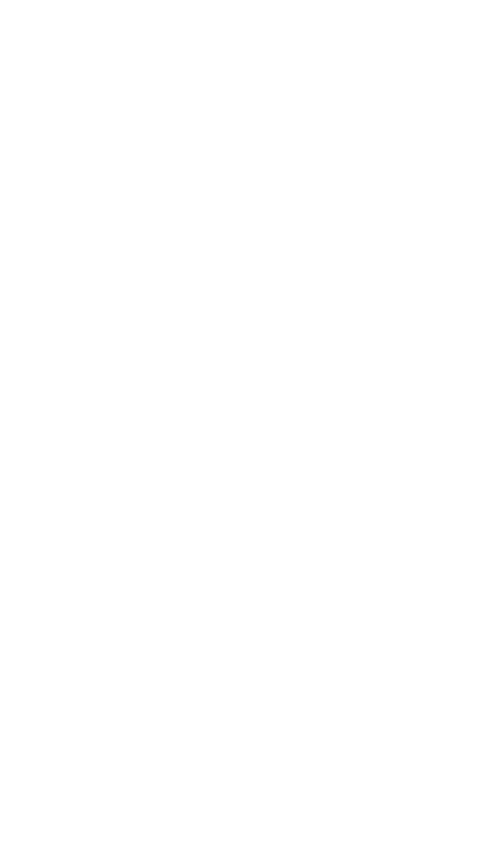
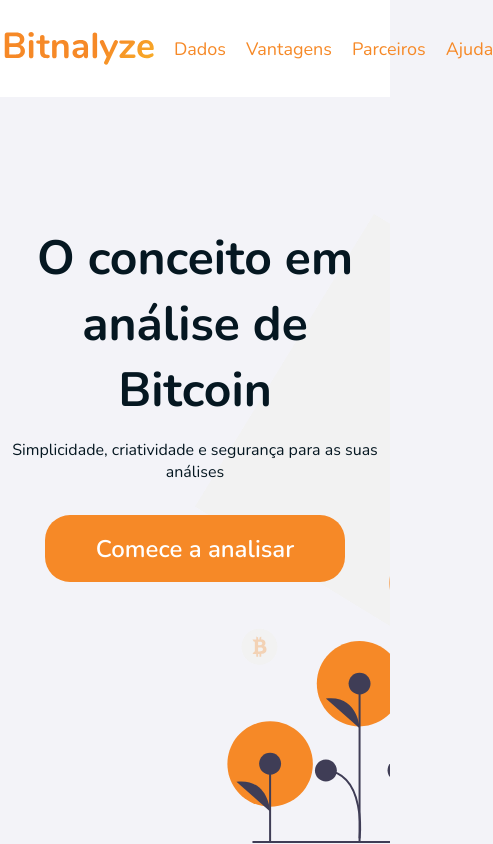
Before and after one commit to joaogabriel-sg/bitnalyze, a website built with webpack: page index.html in a window 390 px wide. Shown: the whole page, 493 px wide, since content can reach past the window. Built offline with nearby package versions, Linux system fonts and the light colour scheme.

Commit message:
Add variables to root in CSS; HTML and CSS completed in header, but still not responsive; HTML and CSS completed in section call but still not responsive

```diff
--- a/css/style.css
+++ b/css/style.css
@@ -1,3 +1,14 @@
+:root {
+  --white-color: #ffffff;
+  --light-color: #f3f3f8;
+  --dark-color: #051721;
+  --orange-color: #f68927;
+  --green-color: #276968;
+  --red-color: #ec3710;
+  --shadow: 0px 2px 4px 0px rgba(0, 0, 0, 0.05);
+  --rounding: 2.5rem;
+}
+
 * {
   margin: 0;
   padding: 0;
@@ -5,3 +16,110 @@
   font-family: "Nunito", Arial, Helvetica, sans-serif;
   font-size: 10px;
 }
+
+body {
+  background: var(--light-color);
+  display: flex;
+  flex-direction: column;
+  align-items: center;
+}
+
+a {
+  text-decoration: none;
+}
+
+ul {
+  list-style: none;
+}
+
+img {
+  display: block;
+}
+
+.container {
+  max-width: 94rem;
+  margin: 0 auto;
+  padding: 3.2rem 1%;
+}
+
+/*  HEADER  */
+header#header {
+  background: var(--white-color);
+  width: 100%;
+}
+
+.header {
+  display: flex;
+  align-items: center;
+  justify-content: space-between;
+}
+
+.header__menu {
+  display: flex;
+}
+
+.header__menu li a {
+  display: block;
+  margin-left: 2rem;
+  font-size: 1.8rem;
+  color: var(--orange-color);
+  position: relative;
+}
+
+.header__menu li a::before {
+  content: "";
+  background: var(--orange-color);
+  width: 0rem;
+  height: 0.1rem;
+  position: absolute;
+  left: 50%;
+  bottom: 0;
+  transform: translateX(-50%);
+  transition: width 0.3s linear;
+}
+
+.header__menu li a:hover::before {
+  width: 100%;
+}
+/* -=-=-=-=-=-=-=-=-=- */
+
+/* CALL */
+section#call {
+  width: 100%;
+  height: calc(100vh - 9.7rem);
+  background: url("../img/hero-image.svg") no-repeat;
+  background-position: 50vw bottom;
+}
+
+.call {
+  padding: 12.8rem 1%;
+  text-align: center;
+}
+
+.call__title {
+  font-weight: 700;
+  font-size: 4.8rem;
+  color: var(--dark-color);
+}
+
+.call__subtitle {
+  margin: 1.6rem 0 3.2rem 0;
+  font-weight: 300;
+  font-size: 1.6rem;
+  color: var(--dark-color);
+}
+
+.call__btn {
+  display: flex;
+  align-items: center;
+  justify-content: center;
+  background: var(--orange-color);
+  width: 30rem;
+  height: 6.7rem;
+  margin: 0 auto;
+  border-radius: var(--rounding);
+  font-weight: 600;
+  font-size: 2.4rem;
+  color: var(--white-color);
+}
+/* -=-=-=-=-=-=-=-=-=- */
--- a/index.html
+++ b/index.html
@@ -5,11 +5,35 @@
     <meta name="viewport" content="width=device-width, initial-scale=1.0, maximum-scale=1.0">
     <meta name="author" content="João Gabriel Silva Gomes">
     <title>Bitnalyze</title>
-    <link href="https://fonts.googleapis.com/css2?family=Nunito:wght@400;600;700&display=swap" rel="stylesheet">
+    <link href="https://fonts.googleapis.com/css2?family=Nunito:wght@300;400;600;700&display=swap" rel="stylesheet">
     <link rel="stylesheet" href="https://use.fontawesome.com/releases/v5.15.1/css/all.css" integrity="sha384-vp86vTRFVJgpjF9jiIGPEEqYqlDwgyBgEF109VFjmqGmIY/Y4HV4d3Gp2irVfcrp" crossorigin="anonymous">
     <link rel="stylesheet" href="./css/style.css">
 </head>
 <body>
+    <header id="header">
+        <div class="container header">
+            <a href="#home">
+                <img src="./img/bitnalyze.svg" alt="Bitnalyze" class="header__logo">
+            </a>
+            <nav>
+                <ul class="header__menu">
+                    <li><a href="#dados">Dados</a></li>
+                    <li><a href="#vantagens">Vantagens</a></li>
+                    <li><a href="#parceiros">Parceiros</a></li>
+                    <li><a href="#ajuda">Ajuda</a></li>
+                </ul>
+            </nav>
+        </div>
+    </header>
+
+    <section id="call">
+        <div class="container call">
+            <h1 class="call__title">O conceito em análise de Bitcoin</h1>
+            <h2 class="call__subtitle">Simplicidade, criatividade e segurança para as suas análises</h2>
+            <a href="#dados" class="call__btn">Comece a analisar</a>
+        </div>
+    </section>
+
     <script type="module" src="./js/script.js"></script>
 </body>
 </html>
```
